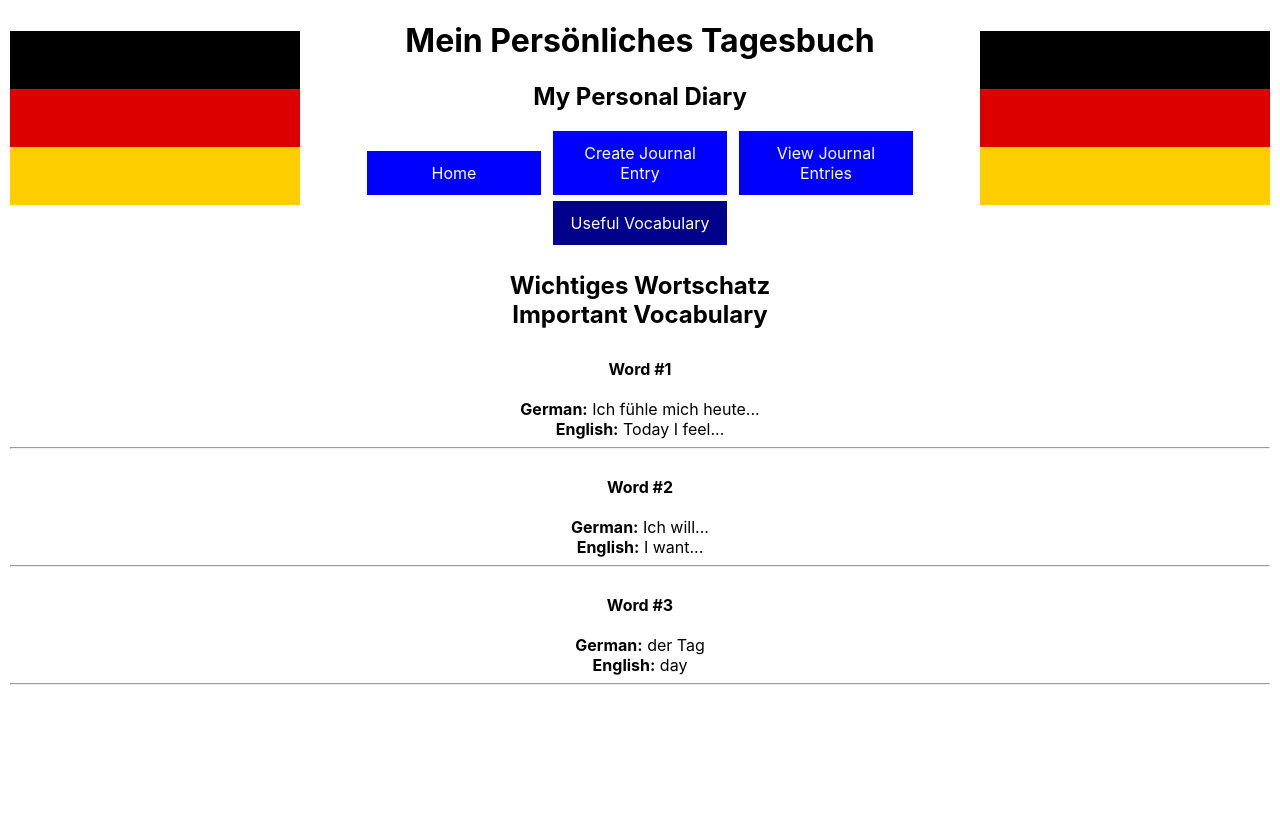
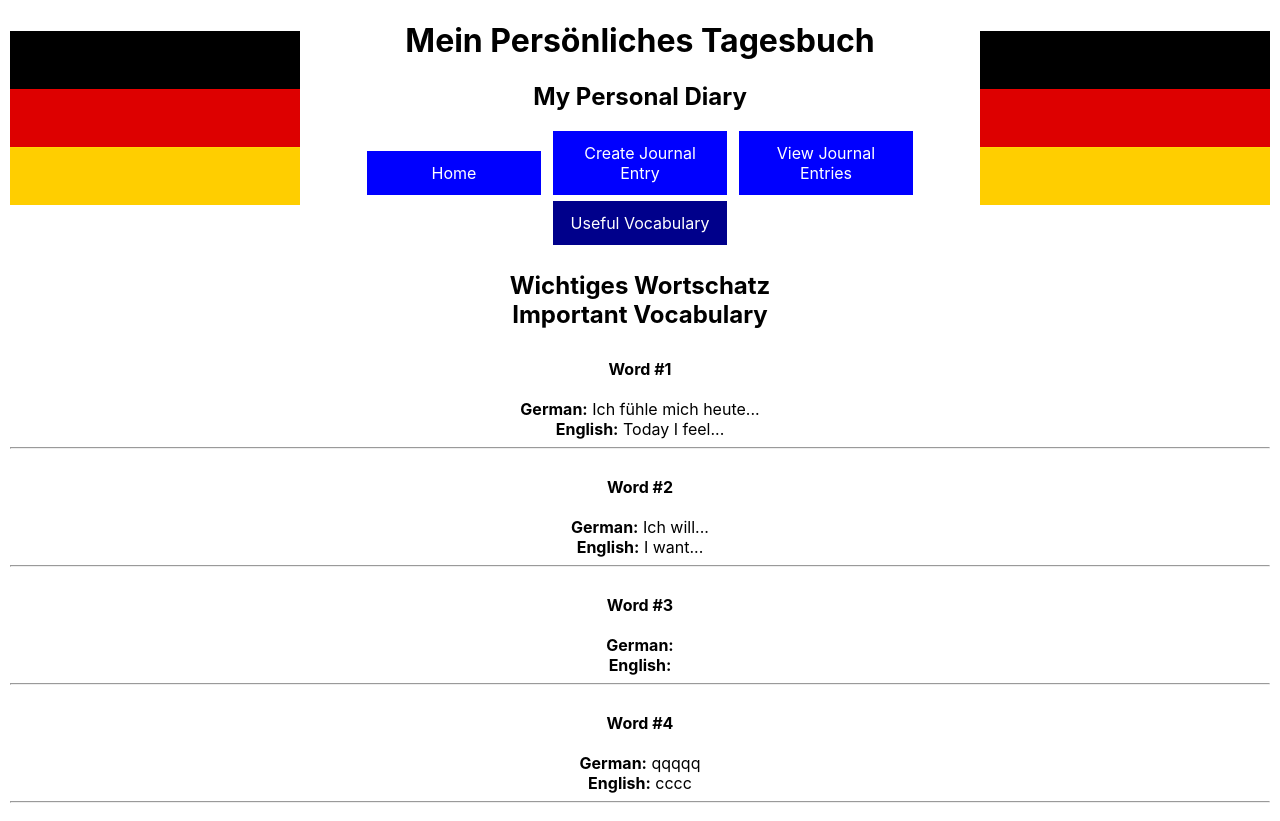
Before and after one commit to patrickyoung281/phase-2-project, a React (Create React App) app: page /vocabulary in a window 1280 px wide. Before the commit the page ends 800 px from the top, so only its background shows below. Built offline with nearby package versions, Linux system fonts and the light colour scheme; data requests are answered from the project's data file.

Commit message:
Final edits

```diff
--- a/db.json
+++ b/db.json
@@ -4,7 +4,6 @@
       "id": 1,
       "germanWord": "Ich fühle mich heute...",
       "englishWord": "Today I feel...",
-      "Type": "Reflexive Verb",
       "journal": "",
       "date": "",
       "title": ""
@@ -13,18 +12,25 @@
       "id": 2,
       "germanWord": "Ich will...",
       "englishWord": "I want...",
-      "Type": "Modal Verb",
       "journal": "",
       "date": "",
       "title": ""
     },
     {
-      "germanWord": "der Tag",
-      "englishWord": "day",
-      "journal": "Mein Tag heute war schoen. ",
-      "date": "8/10/2022",
-      "title": "Journal #1",
+      "germanWord": "",
+      "englishWord": "",
+      "journal": "ddd",
+      "date": "",
+      "title": "",
       "id": 3
+    },
+    {
+      "germanWord": "qqqqq",
+      "englishWord": "cccc",
+      "journal": "eeeee",
+      "date": "dddddd",
+      "title": "aaaa",
+      "id": 4
     }
   ]
 }
--- a/src/components/App.js
+++ b/src/components/App.js
@@ -8,7 +8,7 @@ import { Route } from "react-router-dom";
 
 function App() {
 
-return (
+  return (
     <div className="App">
       <NavBar />
       <Route exact path="/">
@@ -18,7 +18,7 @@ return (
         <CreateJournal />
       </Route>
       <Route exact path="/displayjournals">
-        <DisplayJournals/>
+        <DisplayJournals />
       </Route>
       <Route exact path="/vocabulary">
         <Vocab/>
--- a/src/components/CreateJournal.js
+++ b/src/components/CreateJournal.js
@@ -23,7 +23,7 @@ function handleChange (e) {
     function handleSubmit (e) {
         e.preventDefault();
 
-    fetch("http://localhost:3000/journals", {
+        fetch("http://localhost:3001/journals", {
         method: "POST",
         headers: {
             "Content-Type": "application/json",
@@ -39,6 +39,8 @@ function handleSubmit (e) {
             date: "",
             title: "",
         })
+
+
 
     }
 
--- a/src/components/DisplayJournals.js
+++ b/src/components/DisplayJournals.js
@@ -6,10 +6,10 @@ function DisplayJournals ( ) {
 const [displayjournals, setDisplayJournals] = useState([]);
 
 useEffect (()=>{
-    fetch("http://localhost:3000/journals")
+    fetch("http://localhost:3001/journals")
     .then((resp)=>resp.json())
     .then((data)=>setDisplayJournals(data))
-},[])
+},[displayjournals])
 
 const allJournals = displayjournals.map((entry)=> {
     if (entry.id >= 3)
--- a/src/components/Vocab.js
+++ b/src/components/Vocab.js
@@ -6,10 +6,10 @@ function Vocab () {
 const [vocab, setVocab] = useState([]);
 
 useEffect(()=>{
-    fetch("http://localhost:3000/journals")
+    fetch("http://localhost:3001/journals")
     .then((resp)=>resp.json())
     .then((data)=>setVocab(data));
-},[])
+},[vocab])
 
 const displayWords = vocab.map((word)=>{
     return <VocabCardCreator germanWord={word.germanWord} englishWord={word.englishWord} key={word.id} type={word.Type} id={word.id}/>
```
Lines whose indentation alone changed are shown as unchanged.
